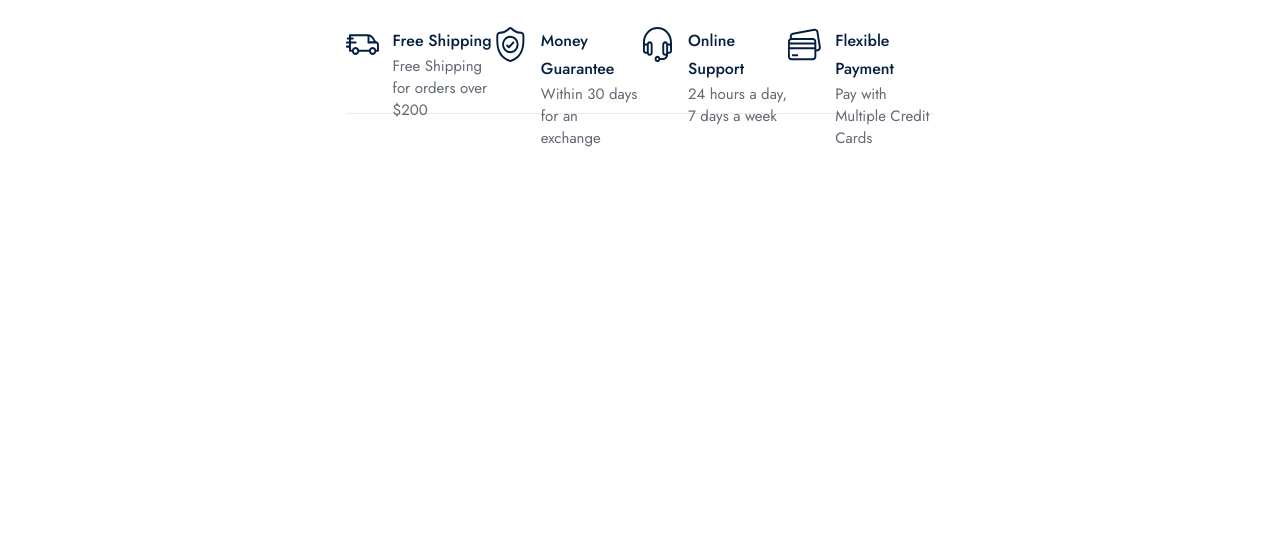
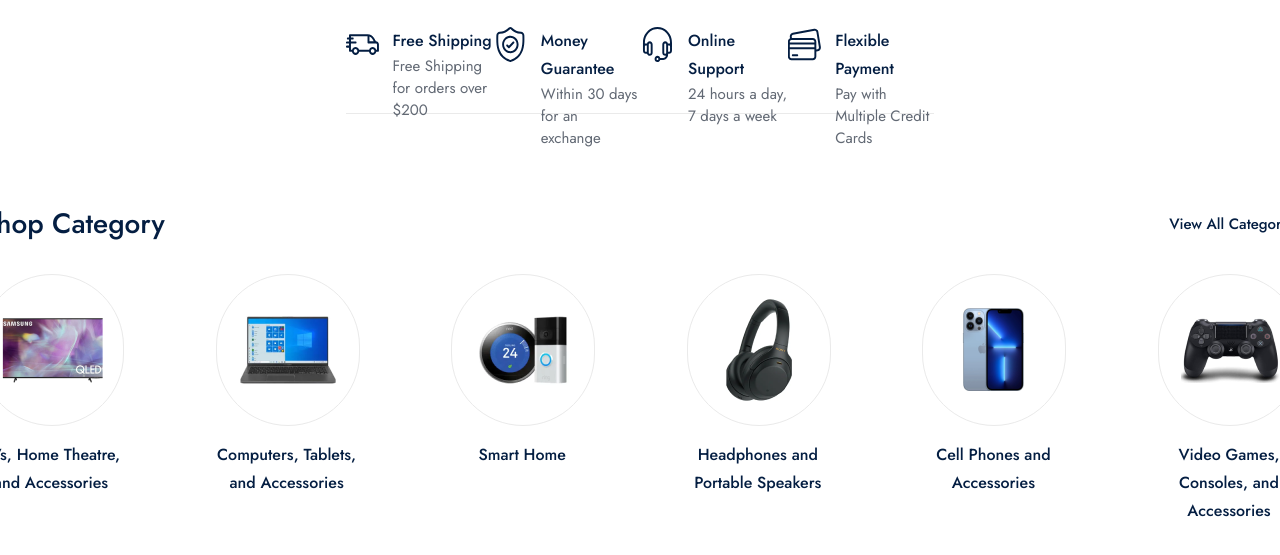
Before and after one commit to jonibekabdukarimov67-pixel/zenmart, a plain HTML site: page index.html in a window 1280 px wide. Shown: the part 733-1288 px from the top of the page. Before the commit the page ends 907 px from the top, so only its background shows below. Drawn offline with Linux system fonts and the light colour scheme.

Commit message:
feat: completed category section view

```diff
--- a/index.html
+++ b/index.html
@@ -165,6 +165,54 @@
                 </div>
             </div>
         </div>
+
+        <div class="shop_category_frame">
+            <div class="container">
+                <div class="category_top">
+                    <span>Shop Category</span>
+                    <a href="">View All Categories</a>
+                </div>
+                <div class="category_wrapper">
+                    <div class="category_box">
+                        <div class="category_img_box">
+                            <img src="./public/images/category/tv.png" alt="">
+                        </div>
+                        <span>TVs, Home Theatre, and Accessories</span>
+                    </div>
+                    <div class="category_box">
+                        <div class="category_img_box">
+                            <img src="./public/images/category/computer.png" alt="">
+                        </div>
+                        <span>Computers, Tablets, and Accessories</span>
+                    </div>
+
+                    <div class="category_box">
+                        <div class="category_img_box">
+                            <img src="./public/images/category/smart.png" alt="">
+                        </div>
+                        <span>Smart Home</span>
+                    </div>
+                    <div class="category_box">
+                        <div class="category_img_box">
+                            <img src="./public/images/category/headphone.png" alt="">
+                        </div>
+                        <span>Headphones and Portable Speakers</span>
+                    </div>
+                    <div class="category_box">
+                        <div class="category_img_box">
+                            <img src="./public/images/category/phone.png" alt="">
+                        </div>
+                        <span>Cell Phones and Accessories</span>
+                    </div>
+                    <div class="category_box">
+                        <div class="category_img_box">
+                            <img src="./public/images/category/game.png" alt="">
+                        </div>
+                        <span>Video Games, Consoles, and Accessories</span>
+                    </div>
+                </div>
+            </div>
+        </div>
     </div>
 </body>
 </html>
--- a/public/css/home.css
+++ b/public/css/home.css
@@ -241,3 +241,94 @@
     font-weight: 400;
     line-height: 22px;
 }
+
+/* SHOP CATEGORY */
+.shop_category_frame {
+    position: relative;
+    margin-top: 90px;
+    width: 100%;
+    height: auto;
+
+    display: flex;
+    justify-content: center;
+}
+
+.shop_category_frame container {
+    display: flex;
+    flex-direction: column;
+}
+
+.shop_category_frame .container .category_top {
+    width: 1320px;
+    height: auto;
+
+    display: flex;
+    flex-direction: row;
+    justify-content: space-between;
+    align-items: center;
+}
+
+.shop_category_frame .category_top span {
+    color: rgba(4, 30, 66, 1);
+    font-family: "Jost";
+    font-style: Medium;
+    font-size: 28px;
+    font-weight: 500;
+    line-height: 40px;
+}
+
+.shop_category_frame .category_top a {
+    color: rgba(4, 30, 66, 1);
+    font-family: "Jost";
+    font-style: Medium;
+    font-size: 15px;
+    font-weight: 500;
+    line-height: 22px;
+}
+
+.shop_category_frame .category_top a:hover {
+    border-bottom: 2px solid rgba(4, 30, 66, 1);
+}
+
+.shop_category_frame .container .category_wrapper {
+    margin-top: 30px;
+    width: 100%;
+    height: auto;
+
+    display: flex;
+    flex-direction: row;
+    justify-content: space-between;
+}
+
+.shop_category_frame .category_wrapper .category_box {
+    width: 142px;
+    height: auto;
+
+    display: flex;
+    flex-direction: column;
+    cursor: pointer;
+}
+
+.shop_category_frame .category_box .category_img_box {
+    width: 100%;
+    height: 150px;
+
+    display: flex;
+    align-items: center;
+    justify-content: center;
+
+    border: 1px solid rgba(234, 234, 234, 1);
+    border-radius: 150px;
+    background: rgba(255, 255, 255, 1);
+}
+
+.shop_category_frame .category_box span {
+    margin-top: 15px;
+    color: rgba(4, 30, 66, 1);
+    font-family: "Jost";
+    font-style: Medium;
+    font-size: 16px;
+    font-weight: 500;
+    line-height: 28px;
+    text-align: center;
+}
```
